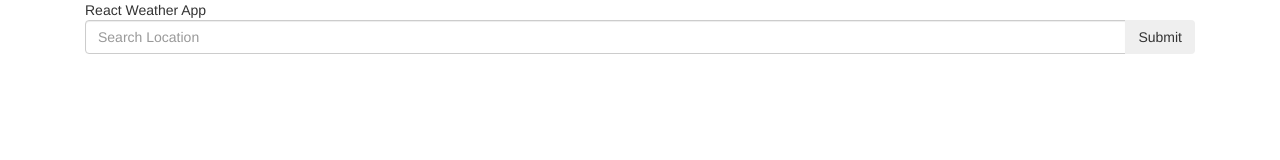
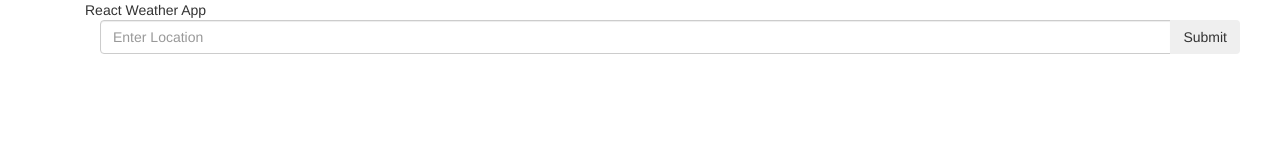
Before and after one commit to Allans-dev/ReactReduxWeather, a React app: page / in a window 1280 px wide. Built offline with nearby package versions, Linux system fonts and the light colour scheme.

Commit message:
Fixed the display component problem
moved the script tag after body

```diff
--- a/index.html
+++ b/index.html
@@ -3,12 +3,14 @@
   <meta name="viewport" content="width=device-width, initial-scale=1">
   <link type="text/css" rel="stylesheet" href="/css/style.css">
   <link rel="stylesheet" href="https://maxcdn.bootstrapcdn.com/bootstrap/3.3.7/css/bootstrap.min.css">
-  <script src="/bundle.js" ></script>
 </head>
+
 <body>
     <div class="container-fluid">
       React Weather App
-      <div id="container"></div>
+      <div class="container"></div>
     </div>
 </body>
+
+<script src="/bundle.js"></script>
 </html>
--- a/package.json
+++ b/package.json
@@ -21,6 +21,7 @@
     "react-dom": "^15.6.1",
     "react-redux": "^5.0.5",
     "redux": "^3.7.1",
+    "redux-logger": "^3.0.6",
     "redux-thunk": "^2.2.0",
     "webpack": "^3.1.0",
     "webpack-dev-middleware": "^1.11.0"
--- a/src/components/search_bar.js
+++ b/src/components/search_bar.js
@@ -9,7 +9,7 @@ export default class SearchBar extends Component {
     return (
       <form className="input-group">
         <input
-          placeholder="Search Location"
+          placeholder="Enter Location"
           className="form-control"
         />
         <span className="input-group-btn">
--- a/src/main.js
+++ b/src/main.js
@@ -11,4 +11,4 @@ ReactDOM.render(
   <Provider store={store}>
     <App />
   </Provider>
-  , document.getElementById('container'));
+  , document.querySelector('.container'));
--- a/src/store.js
+++ b/src/store.js
@@ -1,10 +1,13 @@
 import { createStore, applyMiddleware } from 'redux';
-import { thunk } from 'redux-thunk';
+import thunk from 'redux-thunk';
 import rootReducer from './reducers/index';
+import logger from 'redux-logger';
+
+const middleware = applyMiddleware(thunk, logger);
 
 export default initialState => (
   createStore(rootReducer,
-  initialState
-  //applyMiddleware(thunk)
+  initialState,
+  middleware
   )
 );
--- a/webpack.config.js
+++ b/webpack.config.js
@@ -6,7 +6,7 @@ module.exports = {
     './main.js',
   ],
   output: {
-    path: path.join(__dirname),
+    path: __dirname,
     filename: 'bundle.js',
   },
   module: {
```
Also changed, not shown: 1 other file.
